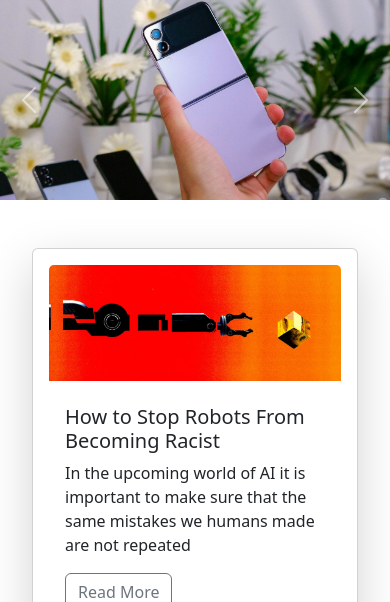
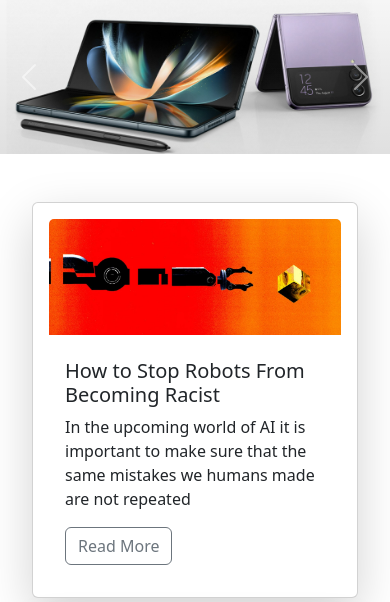
Before and after one commit to kj-1809/DjangoBlogWebsite, a Django app: page / in a window 390 px wide. Shown: the part 80-682 px from the top of the page. Run offline with Django 4.2, Linux system fonts and the light colour scheme; data comes from the database, SQL or seed files in the repository; both versions use the stored data as it was after the commit; some libraries are stand-ins or nearby versions.

Commit message:
fix carousel and add short info

```diff
--- a/templates/base.html
+++ b/templates/base.html
@@ -18,10 +18,6 @@
     .card:hover{
       transform: translateY(-10px);
     }
-    .carousel-image{
-      object-fit: cover;
-      height: 550px;
-    }
 
     .blog-image{
       object-fit:cover;
@@ -35,13 +31,9 @@
     }
 
     @media (max-width: 767px) {
-      .carousel-image{
-        object-fit: cover;
-        height: 200px;
-      }
       .blog-image{
         object-fit: cover;
-        width: 300px;
+        width: 370px;
         height: 175px; ;
       }
       .about-us-img{
@@ -55,9 +47,6 @@
     }
 
     @media (max-width: 1199px) and (min-width: 768px) {
-        .carousel-image{
-          height: 350px;
-        }
         .blog-image{
           width: 600px;
           height: auto;
@@ -70,6 +59,7 @@
         text-align: center;
       }
     }
+
     .carousel-item:before {
     content: "";
     background-image: linear-gradient(to bottom, transparent, rgba(0, 0, 0, 0.5));
@@ -79,6 +69,7 @@
     width: 100vw;
     height: 100vh;
   }
+
   </style>
 
   <body>
--- a/templates/index.html
+++ b/templates/index.html
@@ -21,7 +21,7 @@
                 <div class="carousel-caption d-none d-md-block">
                   <h5>{{blog.title}} </h5>
                   <p>
-                    {{blog.info}}
+                    By {{blog.author}}
                   </p>
                 </div>
               </div>
@@ -31,7 +31,7 @@
           {% comment %} put welcome here  {% endcomment %}
           <div class="carousel-item active" data-bs-interval="3000" onclick = 'location.href="/blogs/11";'>
             <img
-              src="/media/images/blog-image.jpg"
+              src="/media/images/blog-image-imp.jpg"
               class="carousel-image d-block w-100"
               alt="..."
 
@@ -39,7 +39,7 @@
             <div class="carousel-caption d-none d-md-block">
               <h5>Samsung Galaxy Z Flip 4 Review</h5>
               <p>
-                Samsung's brand new innovative smartphone
+                By Emma Nonce
               </p>
             </div>
           </div>
```
Also changed, not shown: db.sqlite3, media/images/blog-image-imp.jpg (added), media/images/blog-image_qVIyOBV.jpg (added), media/images/code.jpg (added), media/images/imae-4.jpg (deleted), media/images/imae-4_4JW8gF5.jpg (deleted), media/images/imae-4_h8LfWkv.jpg (added), media/images/imae-4_s60Meso.jpg (added), media/images/image-1-res.jpg (added). Lines whose indentation alone changed are shown as unchanged.
